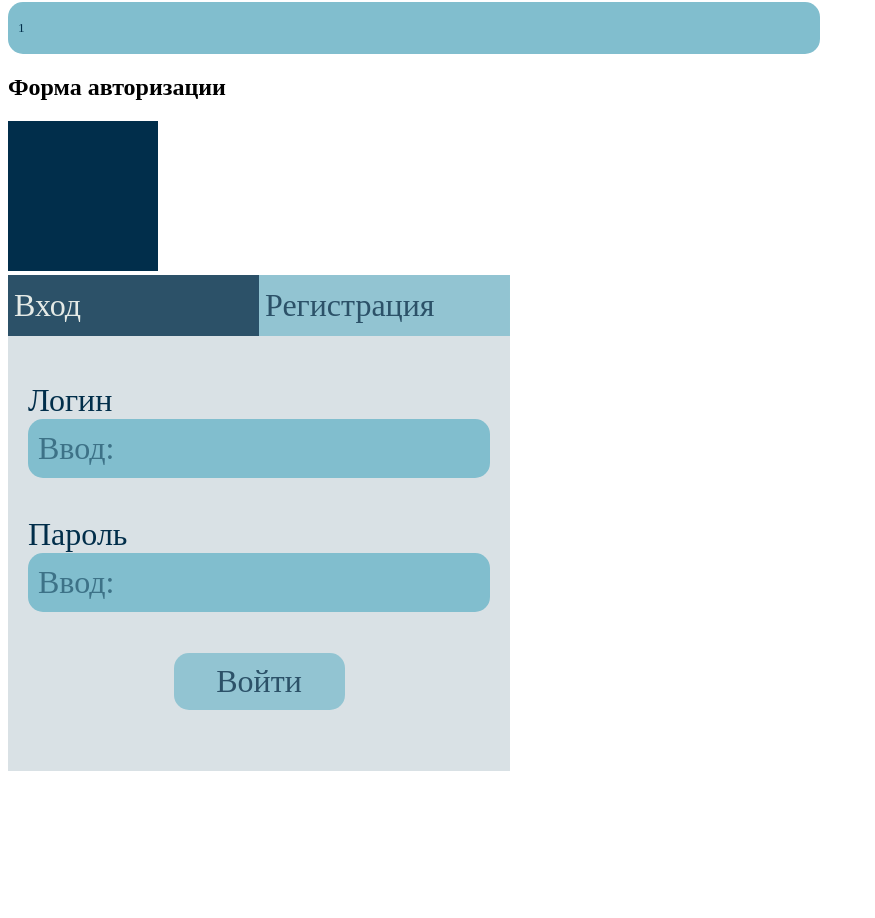
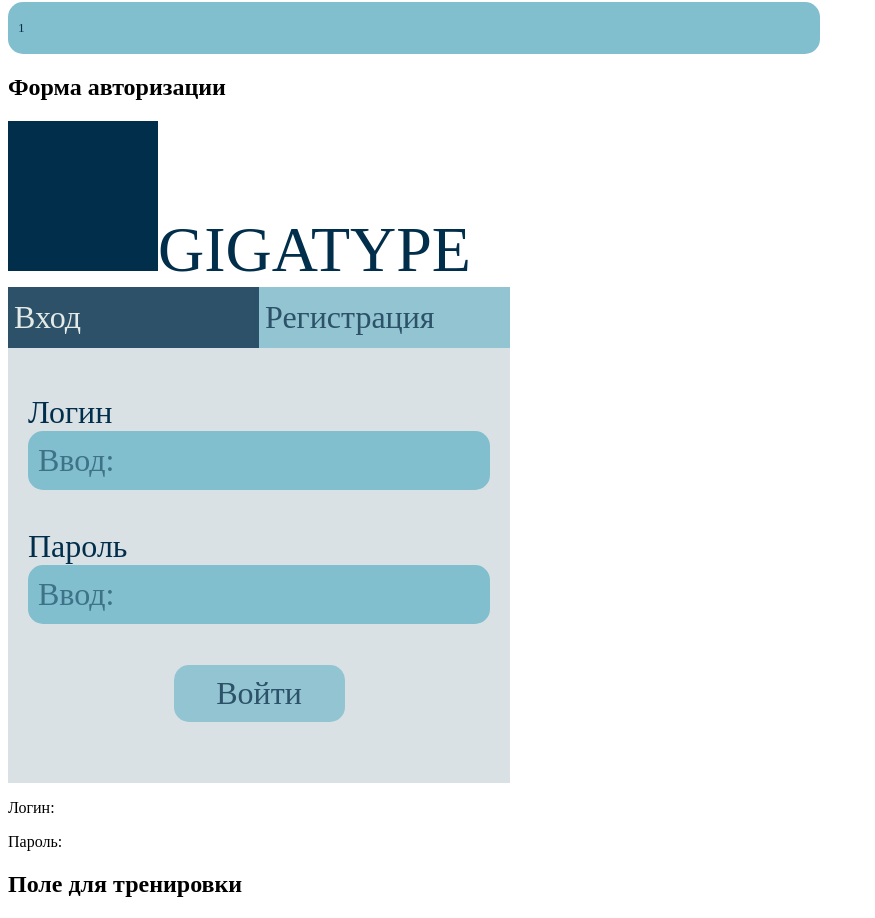
Before and after one commit to golosoman/GigaType, a Vue app in the folder frontend/: page / in a window 1280 px wide. Shown: the part 599-1517 px from the top of the page, without its empty margins (0-875 px from the left). Before the commit the page ends 1378 px from the top, so only its background shows below. Built offline with nearby package versions, Linux system fonts and the light colour scheme; the HTML template or start-up script is replaced by a standard one.

Commit message:
modify components

```diff
--- a/frontend/src/component/UI/BaseInput.vue
+++ b/frontend/src/component/UI/BaseInput.vue
@@ -1,94 +1,80 @@
 <script lang="ts">
-import { onMounted, ref } from 'vue';
-import { setUniqId } from './util';
-export default {
+import { defineComponent, ref, watch } from 'vue';
+
+export default defineComponent({
     props: {
         modelValue: {
             type: [String, Number],
             required: true,
-            default: ''
         },
         inputPlaceholder: {
             type: String,
-            required: true,
             default: 'Ввод: '
         },
         inputType: {
             type: String,
-            required: true,
             default: 'text'
         },
-        customStyle: { // Новый пропс для стилей
+        customStyle: {
             type: String,
             default: ''
         },
-        id: { // Новый пропс для id
+        id: {
             type: String,
             default: ''
         }
     },
-    setup(props) {
-        const id = ref(props.id || ''); // Используем переданный id или пустую строку
-        onMounted(() => {
-            if (!id.value) {
-                id.value = setUniqId(); // Генерируем уникальный id, если id не был передан
-            }
+    emits: ['update:modelValue'],
+    setup(props, { emit }) {
+        const inputValue = ref(props.modelValue);
+
+        watch(() => props.modelValue, (newValue) => {
+            inputValue.value = newValue; // Обновляем локальное состояние
         });
-        return { id }
-    },
-    methods: {
-        updateInput(event: Event) {
-            const target = event.target as HTMLInputElement; // Приведение типа
-            this.$emit('update:modelValue', target.value); // Получаем значение из target
-        }
+
+        const updateInput = (event: Event) => {
+            const target = event.target as HTMLInputElement;
+            inputValue.value = target.value; // Обновляем локальное состояние
+            emit('update:modelValue', target.value); // Эмитируем новое значение
+        };
+
+        return { inputValue, updateInput };
     }
-}
+});
 </script>
+
 <template>
-    <input :value="modelValue" @input="updateInput" class="baseInputBody baseInputText" :id="id" :type="inputType"
+    <input :value="inputValue" @input="updateInput" class="baseInputBody baseInputText" :id="id" :type="inputType"
         :placeholder="inputPlaceholder" :style="customStyle" />
 </template>
+
 <style scoped>
 .baseInputBody {
     border-radius: 15px;
-    /* Скругление углов */
     border: none;
-    /* Убираем границу полностью */
     background-color: #81BECE;
-    /* Цвет фона */
     outline: none;
-    /* Убираем обводку при фокусировке */
     padding-left: 10px;
-    /* Внутренний отступ слева для улучшения читаемости */
     transition: box-shadow 0.3s ease;
-    /* Плавный переход для эффекта фокуса */
 }
 
 .baseInputBody:focus {
     box-shadow: 0 0 5px #012e4a88;
-    /* Эффект фокуса */
 }
 
 .baseInputText {
     font-family: "Alegreya Sans SC";
-    /* Шрифт */
     color: #012e4a;
-    /* Цвет текста */
     border: none;
-    /* Убираем границу у текста */
     width: 100%;
-    /* Полная ширина для текста */
     outline: none;
-    /* Убираем обводку при фокусировке */
 }
 
 .baseInputText::placeholder {
     color: #012e4a88;
-    /* Цвет плейсхолдера с прозрачностью */
 }
 
 .baseInputText:focus {
     color: #012e4a;
-    /* Цвет текста при фокусировке */
 }
 </style>
--- a/frontend/src/component/UI/BaseInputWithLabel.vue
+++ b/frontend/src/component/UI/BaseInputWithLabel.vue
@@ -1,7 +1,8 @@
 <script lang="ts">
 import { defineComponent } from 'vue';
-import BaseInput from './BaseInput.vue'; // Убедитесь, что путь к вашему компоненту верный
+import BaseInput from './BaseInput.vue';
 import { setUniqId } from './util';
+
 export default defineComponent({
     components: {
         BaseInput
@@ -19,11 +20,11 @@ export default defineComponent({
             type: String,
             default: 'text'
         },
-        customStyleForInput: { // Новый пропс для стилей поля ввода
+        customStyleForInput: {
             type: String,
             default: ''
         },
-        customStyleForLabel: { // Новый пропс для стилей метки
+        customStyleForLabel: {
             type: String,
             default: ''
         },
@@ -32,19 +33,29 @@ export default defineComponent({
             required: true,
         },
     },
-    setup() {
-        const inputId = setUniqId(); // Генерируем уникальный id для label и input
-        return { inputId };
+    emits: ['update:modelValue'],
+    setup(props, { emit }) {
+        const inputId = setUniqId();
+
+        const updateValue = (value: string) => {
+            emit('update:modelValue', value); // Эмитируем обновление
+        };
+
+        return { inputId, updateValue };
     }
 });
 </script>
+
 <template>
     <div class="inputWithLabel">
         <label :for="inputId" class="label" :style="customStyleForLabel">{{ label }}</label>
-        <BaseInput v-model="modelValue" :inputPlaceholder="inputPlaceholder" :inputType="inputType"
-            :customStyle="customStyleForInput" :id="inputId" />
+        <BaseInput :modelValue="modelValue" @update:modelValue="updateValue" :inputPlaceholder="inputPlaceholder"
+            :inputType="inputType" :customStyle="customStyleForInput" :id="inputId" />
+        <!-- Обработка события -->
     </div>
 </template>
+
+
 <style scoped>
 .inputWithLabel {
     display: flex;
@@ -53,8 +64,6 @@ export default defineComponent({
 
 .label {
     font-family: "Alegreya Sans SC";
-    /* Шрифт для метки */
     color: #012E4A;
-    /* Цвет текста метки */
 }
 </style>
--- a/frontend/src/component/UI/Logo.vue
+++ b/frontend/src/component/UI/Logo.vue
@@ -1,17 +1,37 @@
 <template>
-    <img src="@/assets/logo.jpg" alt="Логотип" class="logoImg" />
+    <div class="logoContainer">
+        <img src="@/assets/logo.jpg" alt="Логотип" class="logoImg" :style="customStyleForImg" />
+        <span class="logoText" :style="customStyleForText">GIGATYPE</span>
+    </div>
 </template>
 <script lang="ts">
 import { defineComponent } from 'vue';
 export default defineComponent({
-    name: 'Logo'
+    name: 'Logo',
+    props: {
+        customStyleForImg: {
+            type: String,
+            default: ''
+        },
+        customStyleForText: {
+            type: String,
+            default: ''
+        },
+    }
 });
 </script>
 <style scoped>
+.logoContainer {
+    position: relative;
+}
+
 .logoImg {
     max-width: 100%;
-    /* Адаптивный размер */
     height: auto;
-    /* Сохраняет пропорции */
+}
+
+.logoText {
+    font-family: "Alata";
+    color: #012E4A;
 }
 </style>
--- a/frontend/src/main.ts
+++ b/frontend/src/main.ts
@@ -5,5 +5,4 @@ import router from "./router";
 const app = createApp(App);
 
 app.use(router);
-
 app.mount("#app");
--- a/frontend/src/views/HomeView.vue
+++ b/frontend/src/views/HomeView.vue
@@ -4,9 +4,15 @@ import BaseButton from '@/component/UI/BaseButton.vue';
 import BaseInputWithLabel from '@/component/UI/BaseInputWithLabel.vue';
 import AuthForm from '@/component/Auth/AuthForm.vue';
 import Logo from '@/component/UI/Logo.vue';
+import TrainingField from '@/component/Trainer/TrainingField.vue';
 import { ref } from 'vue';
 let a = ref("1");
-
+const login = ref('')
+const password = ref('')
+const textToType = ref("фыва олдж фыва олдж фыва олдж фыва олдж фыва олдж фыва олдж");
+const handleCompletion = (completedText: string) => {
+  console.log('Завершено! Введенный текст:', completedText);
+};
 </script>
 
 <template>
@@ -38,7 +44,16 @@ let a = ref("1");
     </div>
     <div>
       <h2>Форма авторизации</h2>
-      <AuthForm></AuthForm>
+      <AuthForm v-model:login="login" v-model:password="password"></AuthForm>
+      <div>
+        <p>Логин: {{ login }}</p>
+        <p>Пароль: {{ password }}</p>
+      </div>
+    </div>
+    <div>
+      <h2>Поле для тренировки</h2>
+      <!-- <TrainingField :textToType="textToType" @completed="handleCompletion"
+        customStyle="width: 1378px; height: 140px; border-radius: 20px; font-size: 48px; "></TrainingField> -->
     </div>
   </main>
 </template>
```
Also changed, not shown: frontend/src/component/UI/BaseButton.vue (+1 -11 lines).
